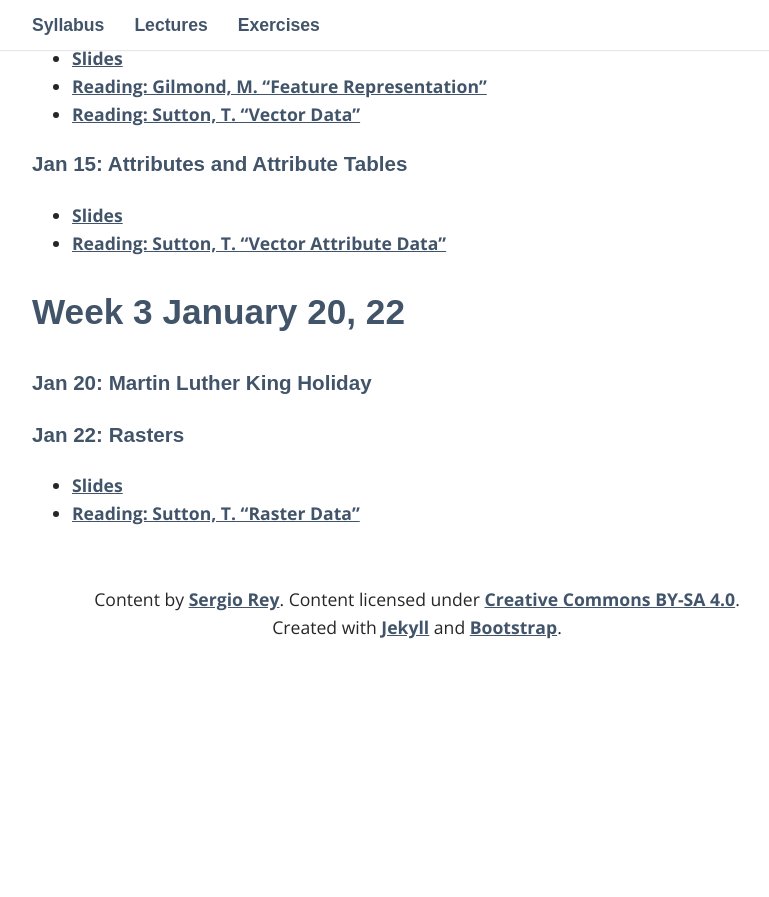
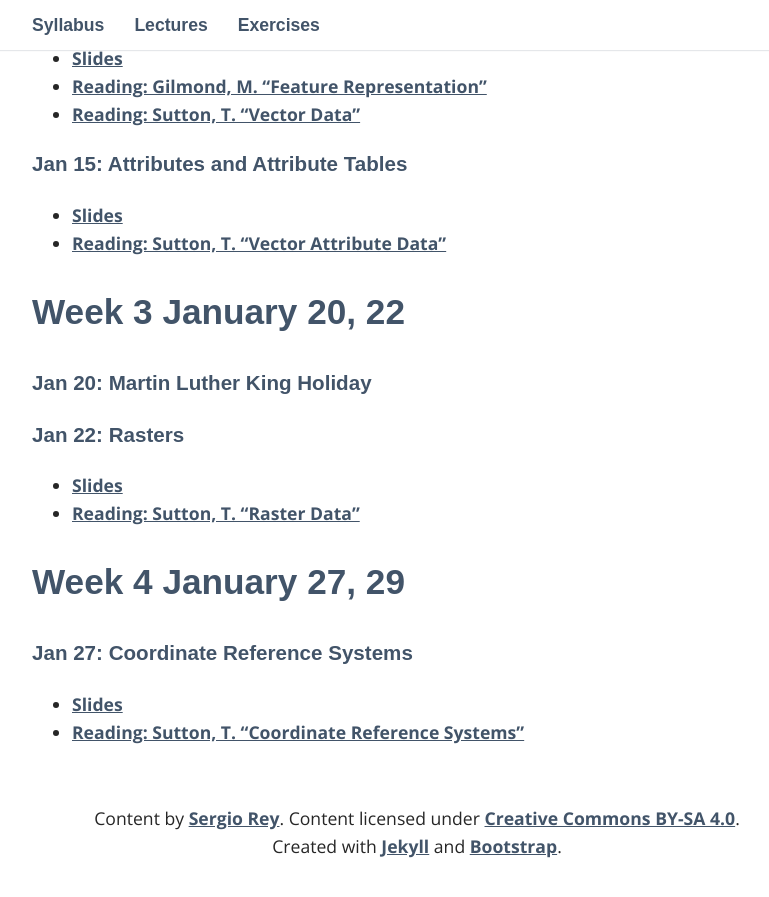
Before and after one commit to sjsrey/gis4pp20, a Jekyll site: the page built from lectures/index.md, in a window 1280 px wide and 900 px high, scrolled down 644 px. Shown: the top 897 px of the window, without its empty margins (223-992 px from the left). Built offline with Jekyll 4.4.1, drawn with Linux system fonts in a browser that asks for light colours; some web fonts are replaced; before the commit the page ends 1325 px from its top, so only the background shows below that.

Commit message:
update index.md

```diff
--- a/lectures/index.md
+++ b/lectures/index.md
@@ -35,3 +35,9 @@ title: Lectures
 ### Jan 22: Rasters
   - <a href="../slides/lecture_05.html">Slides</a>
   - <a href="https://docs.qgis.org/3.4/en/docs/gentle_gis_introduction/raster_data.html">Reading: Sutton, T. "Raster Data" </a>
+
+## Week 4 January 27, 29
+
+### Jan 27: Coordinate Reference Systems
+  - <a href="../slides/lecture_06.html">Slides</a>
+  - <a href="https://docs.qgis.org/3.4/en/docs/gentle_gis_introduction/coordinate_reference_systems.html">Reading: Sutton, T. "Coordinate Reference Systems" </a>
```
